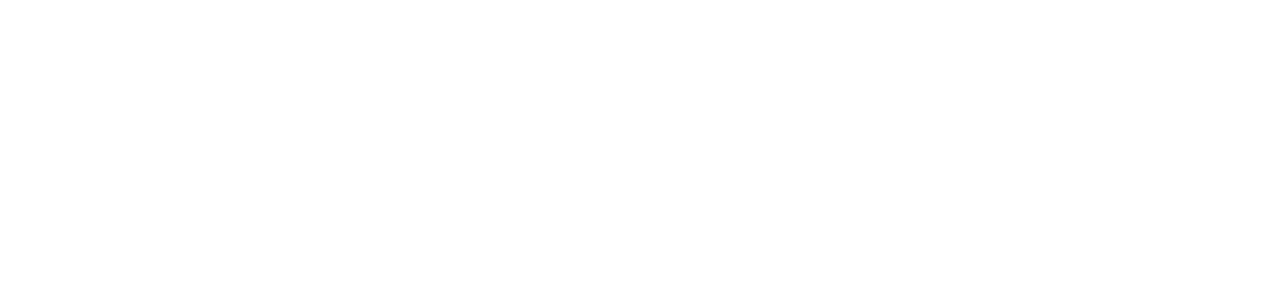
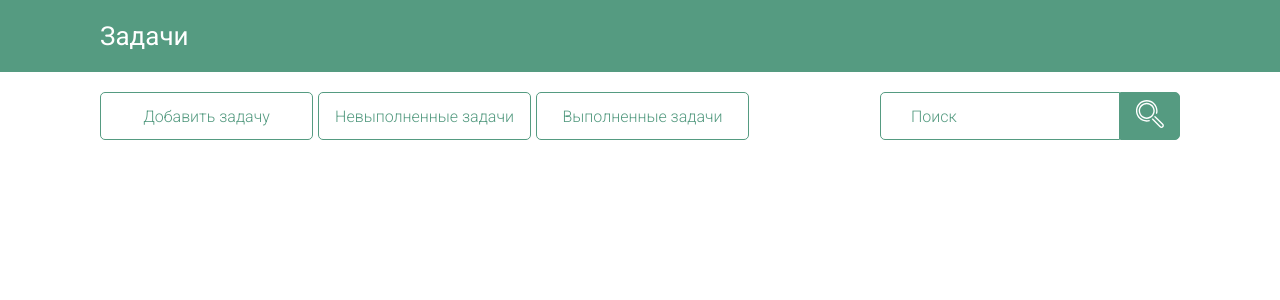
Before and after one commit to friezpotato/Todo-List, a Vue app: page / in a window 1280 px wide. Shown: the top 300 px of the page. Built offline with nearby package versions, Linux system fonts and the light colour scheme.

Commit message:
add header

```diff
--- a/public/index.html
+++ b/public/index.html
@@ -4,17 +4,22 @@
         <meta charset="utf-8">
         <meta http-equiv="X-UA-Compatible" content="IE=edge">
         <meta name="viewport" content="width=device-width,initial-scale=1.0">
+        <link href="https://fonts.googleapis.com/css2?family=Roboto:wght@300;400;500&display=swap" rel="stylesheet">
         <link rel="icon" href="<%= BASE_URL %>favicon.ico">
-    <title><%= htmlWebpackPlugin.options.title %></title>
+        <title>Задачи</title>
     </head>
-
     <body>
-
         <noscript>
         <strong>We're sorry but <%= htmlWebpackPlugin.options.title %> doesn't work properly without JavaScript enabled. Please enable it to continue.</strong>
         </noscript>
 
         <div id="app"></div>
 
+        <style>
+            body {
+                margin: 0;
+                padding: 0;
+            }
+        </style>
     </body>
 </html>
--- a/src/App.vue
+++ b/src/App.vue
@@ -1,17 +1,134 @@
 <template>
-  <div id="app">
+    <div id="app">
+        <div class="header">
+            <div class="container">
+                <div class="group_title">
+                    <h1 class="title">Задачи</h1>
+                </div>
+            </div>
+        </div>
+        <div class="container">
+            <header class="nav">
+                <button class="button">Добавить задачу</button>
+                <button class="button">Невыполненные задачи</button>
+                <button class="button">Выполненные задачи</button>
+                <form class="search_form">
+                    <input class="search_input" type="text" placeholder="Поиск">
+                    <button class="search_button button">
+                        <svg class="search_icon" enable-background="new 0 0 40 40" id="Слой_1" version="1.1" viewBox="0 0 40 40" xml:space="preserve" xmlns="http://www.w3.org/2000/svg" xmlns:xlink="http://www.w3.org/1999/xlink"><g><path d="M15.3,30.9C6.8,30.9-0.1,24-0.1,15.5S6.8,0,15.3,0S30.8,7,30.8,15.5c0,1.2-0.1,2.4-0.4,3.6c-0.1,0.5-0.7,0.9-1.2,0.7   c-0.5-0.1-0.9-0.7-0.7-1.2c0.2-1,0.4-2,0.4-3.1c0-7.4-6-13.5-13.5-13.5S1.9,8.1,1.9,15.5s6,13.5,13.5,13.5c1.1,0,2.1-0.1,3.2-0.4   c0.5-0.1,1.1,0.2,1.2,0.7c0.1,0.5-0.2,1.1-0.7,1.2C17.8,30.8,16.6,30.9,15.3,30.9z"/></g><g><path d="M36.4,40c-0.9,0-1.8-0.4-2.5-1l-11-11c-0.4-0.4-0.4-1,0-1.4s1-0.4,1.4,0l11,11c0.6,0.6,1.6,0.6,2.1,0   c0.6-0.6,0.6-1.6,0-2.1l-11-11c-0.4-0.4-0.4-1,0-1.4s1-0.4,1.4,0l11,11c1.4,1.4,1.4,3.6,0,5C38.2,39.6,37.3,40,36.4,40z"/></g><g><path d="M15.3,27C9,27,3.8,21.8,3.8,15.5S9,4,15.3,4s11.5,5.2,11.5,11.5S21.7,27,15.3,27z M15.3,6c-5.2,0-9.5,4.3-9.5,9.5   s4.3,9.5,9.5,9.5s9.5-4.3,9.5-9.5S20.6,6,15.3,6z"/></g></svg>
+                    </button>
+                </form>
+            </header>
 
-  </div>
+        </div>
+    </div>
 </template>
 
 <script>
 
 
 export default {
-  name: 'App',
+    name: 'App',
+    data(){
+        return{
+
+        }
+    },
+    methods: {
+
+    },
+    computed: {
+
+    },
 }
 </script>
 
 <style>
-
+    h1, h2, h3, h4, h5, h6 {
+        padding: 0;
+        margin: 0;
+    }
+    .header {
+        height: 70px;
+        padding: 1px;
+        background: rgb(85, 155, 129);
+    }
+    .container {
+        max-width: 1080px;
+        margin: 0 auto;
+        padding: 0 20px;
+    }
+    .group_title {
+        height: 70px;
+        display: grid;
+        justify-items: space-between;
+        align-items: center;
+    }
+    .title {
+        color: #fff;
+        font-family: 'Roboto', sans-serif;
+        font-weight: 400;
+        font-size: 26px;
+    }
+    .nav {
+        margin-top: 20px;
+        display: grid;
+        grid-template-columns: 1fr 1fr 1fr 2fr;
+        justify-content: start;
+        align-content: center;
+        grid-gap: 5px;
+    }
+    .button {
+        font-family: 'Roboto', sans-serif;
+        font-weight: 300;
+        font-size: 16px;
+        padding: 7px 15px;
+        outline: none;
+        border: 1px solid rgb(85, 155, 129);
+        border-radius: 5px;
+        background: #fff;
+        color: rgb(85, 155, 129);
+        cursor: pointer;
+    }
+    .button_active {
+        background: rgb(85, 155, 129);
+        color: #fff;
+        transition: .5s;
+    }
+    .button:hover {
+        background: rgb(85, 155, 129);
+        color: #fff;
+        transition: .5s;
+    }
+    .search_form {
+        display: grid;
+        grid-template-columns: 4fr 1fr;
+        justify-self: end;
+    }
+    .search_input {
+        font-family: 'Roboto', sans-serif;
+        font-weight: 300;
+        font-size: 16px;
+        padding-left: 30px;
+        border: 1px solid rgb(85, 155, 129);
+        border-radius: 5px 0 0 5px;
+        outline: none;
+    }
+    .search_input::placeholder {
+        color: rgb(85, 155, 129);
+    }
+    .search_button {
+        width: 60px;
+        background: rgb(85, 155, 129);
+        border-radius: 0 5px 5px 0;
+    }
+    .search_button:hover {
+        width: 60px;
+        background: rgb(128, 196, 171);
+        border-color: rgb(128, 196, 171);
+        border-radius: 0 5px 5px 0;
+    }
+    .search_icon {
+        fill: rgb(255, 255, 255);
+    }
 </style>
```
Also changed, not shown: src/components/AddTasks.vue (added, +15 -0 lines), src/assets/search.svg (added). Lines whose indentation alone changed are shown as unchanged.
